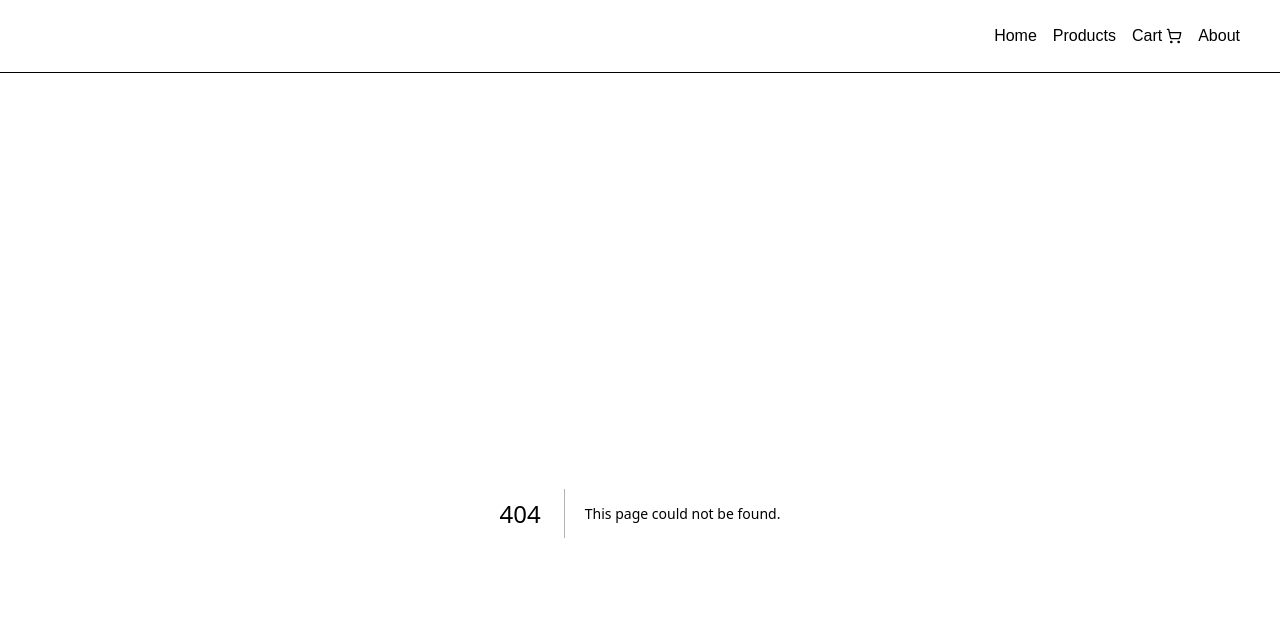
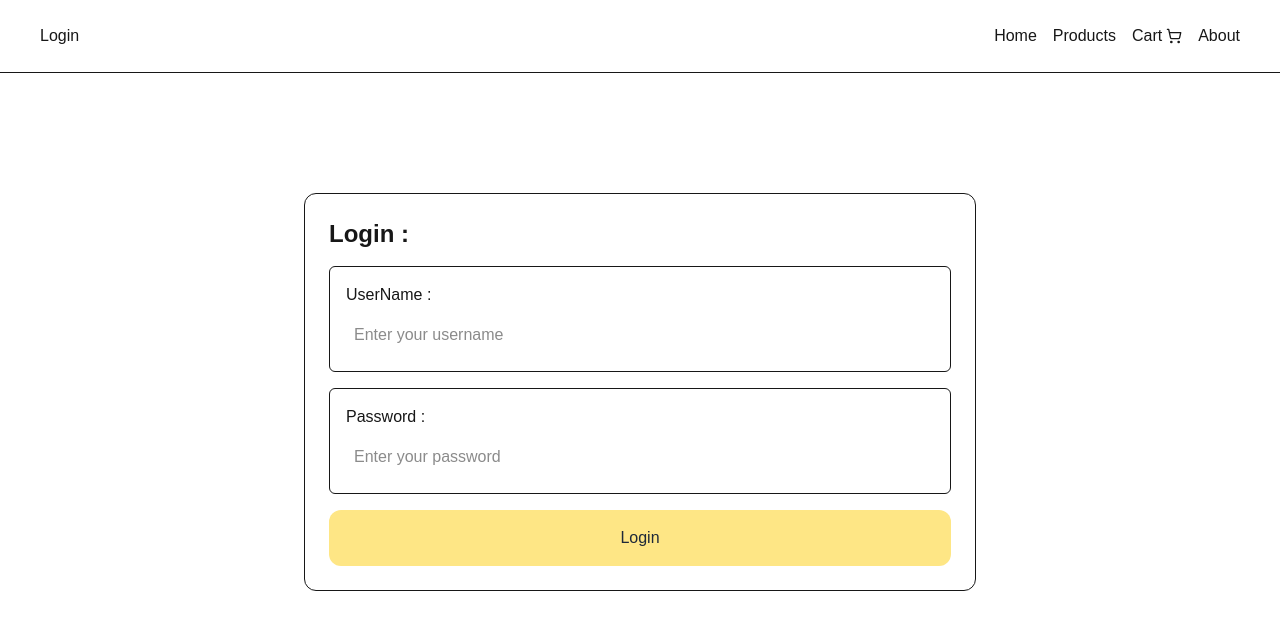
Before and after one commit to Parnia-mohammadi/my-store-app, a Next.js app: page /login in a window 1280 px wide. Before the commit this address had no page. Shown: the top 630 px of the page. Built offline with nearby package versions, Linux system fonts and the light colour scheme.

Commit message:
add authentication, login page and userContext

```diff
--- a/src/app/checkout/page.tsx
+++ b/src/app/checkout/page.tsx
@@ -1,6 +1,8 @@
 "use client";
 
 import { CartItem, Product, useCart } from "@/context/CartContext";
+import { useUser } from "@/context/UserContext";
+import { useRouter } from "next/navigation";
 import { useEffect, useState } from "react";
 import toast from "react-hot-toast";
 
@@ -13,12 +15,15 @@ type Data = {
 function CheckoutPage() {
   const [data, setData] = useState<Data | undefined>();
   const { cartItems, dispatch } = useCart();
+  const { user } = useUser();
+  const router = useRouter();
   const totalPrice = cartItems.reduce(
     (sum, item) => sum + item.product.price * item.quantity,
     0
   );
 
   useEffect(() => {
+    if (user) {
       const fetchData = async () => {
         try {
           const res = await fetch("http://localhost:3000/api/order", {
@@ -35,13 +40,22 @@ function CheckoutPage() {
         }
       };
       fetchData();
-  }, []);
+    }
+  }, [user]);
+
+  useEffect(() => {
+    if (!user) router.push("/login");
+  }, [router, user]);
+
+  if (!user) return null;
+
   return (
     <main className="mx-auto">
       <h1 className="text-3xl font-bold mb-6">Payment</h1>
       <p>This is a fake payment page. Purchase completed. 🎉</p>
       {data && (
         <div className="max-w-2xl mx-auto border rounded-md p-6 mt-8">
+          <p className="text-xl font-bold">Hello {user.userName}</p>
           <p className="text-xl font-semibold mb-4">Your order was : </p>
           {data.order.cartItems.map((item: CartItem) => (
             <p key={item.product.id}>
--- a/src/app/layout.tsx
+++ b/src/app/layout.tsx
@@ -4,6 +4,7 @@ import "./globals.css";
 import CartProvider from "@/context/CartContext";
 import NavBar from "@/components/NavBar";
 import { Toaster } from "react-hot-toast";
+import UserProvider from "@/context/UserContext";
 
 const geistSans = Geist({
   variable: "--font-geist-sans",
@@ -32,8 +33,10 @@ export default function RootLayout({
       >
         <Toaster />
         <CartProvider>
-          <NavBar />
-          <div className="px-10">{children}</div>
+          <UserProvider>
+            <NavBar />
+            <div className="px-10">{children}</div>
+          </UserProvider>
         </CartProvider>
       </body>
     </html>
--- /dev/null
+++ b/src/app/login/page.tsx
@@ -0,0 +1,58 @@
+"use client";
+
+import { User, useUser } from "@/context/UserContext";
+import { useState } from "react";
+
+function page() {
+  const [user, setUser] = useState<User>({ userName: "", password: "" });
+  const { Login } = useUser();
+
+  return (
+    <main className="border p-6 rounded-xl max-w-2xl mx-auto mt-30">
+      <h1 className="text-2xl font-bold mb-4">Login :</h1>
+      <form
+        className="flex flex-col gap-4"
+        onSubmit={(e) => {
+          e.preventDefault();
+          Login(user);
+        }}
+      >
+        <div className="flex flex-col gap-2 border rounded-md p-4">
+          <label htmlFor="username">UserName :</label>
+          <input
+            type="text"
+            placeholder="Enter your username"
+            id="username"
+            value={user?.userName}
+            className="p-2"
+            required
+            onChange={(e) =>
+              setUser((prev) => ({ ...prev, userName: e.target.value }))
+            }
+          />
+        </div>
+        <div className="flex flex-col gap-2 border rounded-md p-4">
+          <label htmlFor="password">Password :</label>
+          <input
+            type="text"
+            placeholder="Enter your password"
+            id="password"
+            className="p-2"
+            required
+            onChange={(e) =>
+              setUser((prev) => ({ ...prev, password: e.target.value }))
+            }
+          />
+        </div>
+        <button
+          type="submit"
+          className="bg-amber-200 p-4 rounded-xl text-gray-800"
+        >
+          Login
+        </button>
+      </form>
+    </main>
+  );
+}
+
+export default page;
--- a/src/components/NavBar.tsx
+++ b/src/components/NavBar.tsx
@@ -1,6 +1,7 @@
 "use client";
 
 import { useCart } from "@/context/CartContext";
+import { useUser } from "@/context/UserContext";
 import { ShoppingCart } from "lucide-react";
 import Link from "next/link";
 import { useEffect, useState } from "react";
@@ -8,13 +9,30 @@ import { useEffect, useState } from "react";
 function NavBar() {
   const { cartItems } = useCart();
   const [isMounted, setIsMounted] = useState(false);
+  const { user, Login, Logout } = useUser();
 
   useEffect(() => {
     setIsMounted(true);
   }, []);
 
   return (
-    <header className="flex items-center justify-end px-10 py-6 min-w-full gap-4 border-b mb-10">
+    <header className="flex items-center justify-between px-10 py-6 min-w-full gap-4 border-b mb-10">
+      <div>
+        {user ? (
+          <div className="flex">
+            <p className="font-bold">Hello {user.userName}</p>
+            <button
+              className="ml-3 cursor-pointer text-sm text-gray-400"
+              onClick={() => Logout()}
+            >
+              Logout
+            </button>
+          </div>
+        ) : (
+          <Link href="/login">Login</Link>
+        )}
+      </div>
+      <div className="flex justify-end gap-4 items-center">
         <Link href="/">Home</Link>
         <Link href="/products">Products</Link>
         <Link
@@ -32,6 +50,7 @@ function NavBar() {
           )}
         </Link>
         <Link href="/about">About</Link>
+      </div>
     </header>
   );
 }
--- /dev/null
+++ b/src/context/UserContext.tsx
@@ -0,0 +1,39 @@
+"use client";
+import { useRouter } from "next/navigation";
+import { createContext, ReactNode, useContext, useState } from "react";
+
+export type User = {
+  userName: string;
+  password: string;
+};
+type UserContextType = {
+  user: User | null;
+  Login: (user: User) => void;
+  Logout: () => void;
+};
+const UserContext = createContext<UserContextType | undefined>(undefined);
+
+export default function UserProvider({ children }: { children: ReactNode }) {
+  const [user, setUser] = useState<User | null>(null);
+  const router = useRouter();
+
+  const Login = ({ userName, password }: User) => {
+    setUser({ userName, password });
+    router.push("/checkout");
+  };
+  const Logout = () => {
+    setUser(null);
+  };
+
+  return (
+    <UserContext.Provider value={{ user, Login, Logout }}>
+      {children}
+    </UserContext.Provider>
+  );
+}
+
+export function useUser() {
+  const context = useContext(UserContext);
+  if (!context) throw new Error("use useUser inside of userProvider.");
+  return context;
+}
```
Lines whose indentation alone changed are shown as unchanged.
